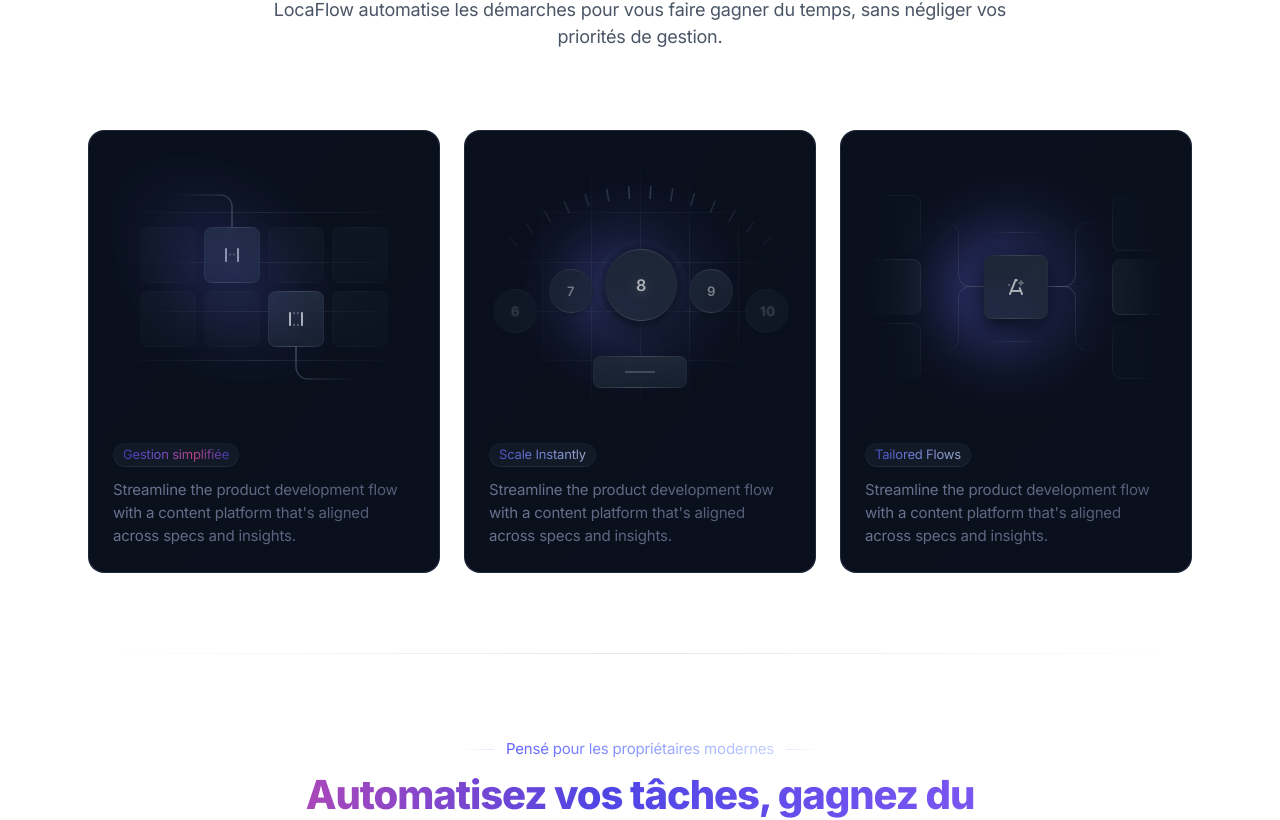
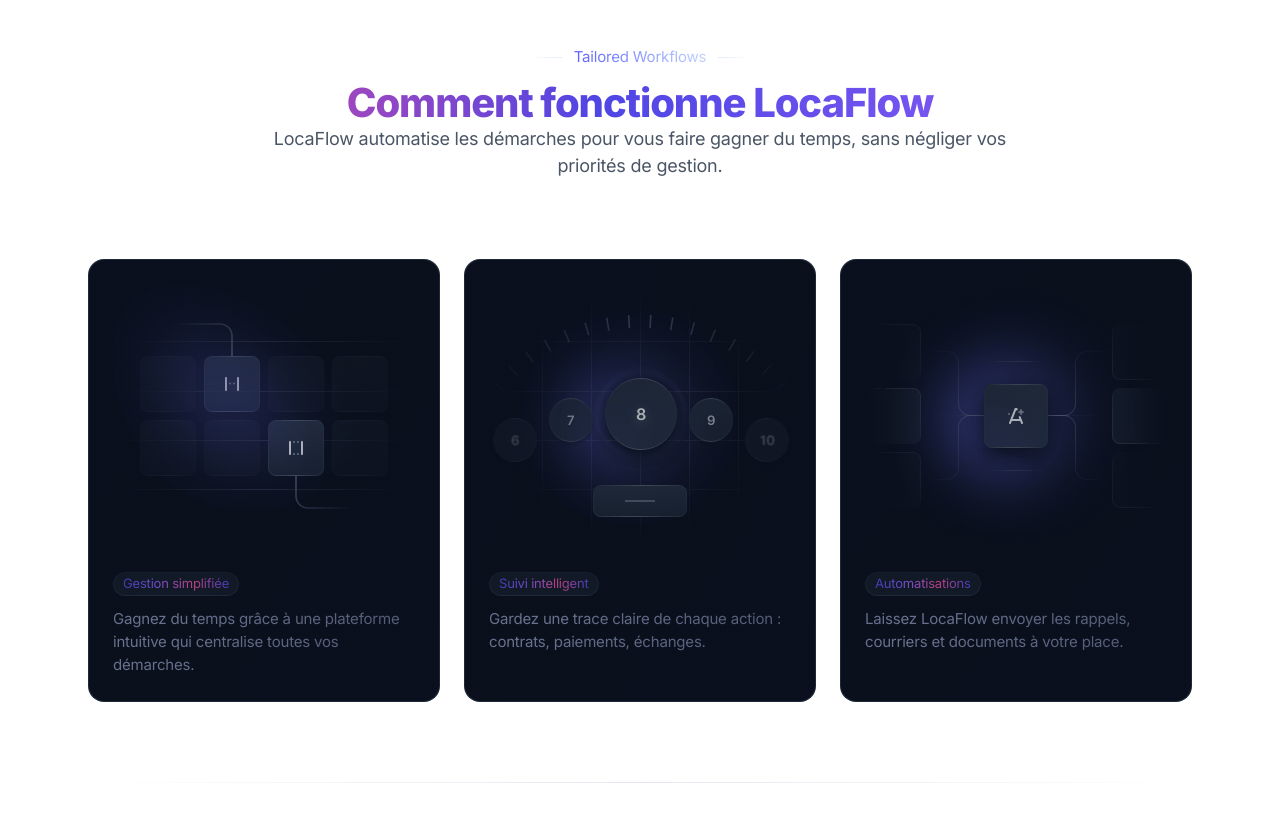
Before and after one commit to mikaelpackowski/locaflow, a Next.js app: page / in a window 1280 px wide. Shown: the part 618-1438 px from the top of the page. Built offline with nearby package versions, Linux system fonts and the light colour scheme.

Commit message:
Update workflows.tsx

```diff
--- a/components/workflows.tsx
+++ b/components/workflows.tsx
@@ -6,13 +6,13 @@
 
 export default function Workflows() {
   return (
-    <section>
+    <section className="relative pt-20 md:pt-32 border-t border-gray-200">
       <div className="mx-auto max-w-6xl px-4 sm:px-6">
         <div className="pb-12 md:pb-20">
           {/* Section header */}
           <div className="mx-auto max-w-3xl pb-12 text-center md:pb-20">
-            <div className="inline-flex items-center gap-3 pb-3 before:h-px before:w-8 before:bg-linear-to-r before:from-transparent before:to-indigo-200/50 after:h-px after:w-8 after:bg-linear-to-l after:from-transparent after:to-indigo-200/50">
-              <span className="inline-flex bg-linear-to-r from-indigo-500 to-indigo-200 bg-clip-text text-transparent">
+            <div className="inline-flex items-center gap-3 pb-3 before:h-px before:w-8 before:bg-gradient-to-r before:from-transparent before:to-indigo-200/50 after:h-px after:w-8 after:bg-gradient-to-l after:from-transparent after:to-indigo-200/50">
+              <span className="inline-flex bg-gradient-to-r from-indigo-500 to-indigo-200 bg-clip-text text-transparent">
                 Tailored Workflows
               </span>
             </div>
@@ -23,25 +23,56 @@
               LocaFlow automatise les démarches pour vous faire gagner du temps, sans négliger vos priorités de gestion.
             </p>
           </div>
+
           {/* Spotlight items */}
           <Spotlight className="group mx-auto grid max-w-sm items-start gap-6 lg:max-w-none lg:grid-cols-3">
             {/* Card 1 */}
+            <WorkflowCard
+              image={WorflowImg01}
+              title="Gestion simplifiée"
+              text="Gagnez du temps grâce à une plateforme intuitive qui centralise toutes vos démarches."
+            />
+            {/* Card 2 */}
+            <WorkflowCard
+              image={WorflowImg02}
+              title="Suivi intelligent"
+              text="Gardez une trace claire de chaque action : contrats, paiements, échanges."
+            />
+            {/* Card 3 */}
+            <WorkflowCard
+              image={WorflowImg03}
+              title="Automatisations"
+              text="Laissez LocaFlow envoyer les rappels, courriers et documents à votre place."
+            />
+          </Spotlight>
+        </div>
+      </div>
+    </section>
+  );
+}
+
+// ✅ Petite fonction pour éviter de répéter 3 fois les mêmes blocs
+function WorkflowCard({
+  image,
+  title,
+  text,
+}: {
+  image: any;
+  title: string;
+  text: string;
+}) {
+  return (
     <a
       className="group/card relative h-full overflow-hidden rounded-2xl bg-gray-800 p-px before:pointer-events-none before:absolute before:-left-40 before:-top-40 before:z-10 before:h-80 before:w-80 before:translate-x-[var(--mouse-x)] before:translate-y-[var(--mouse-y)] before:rounded-full before:bg-indigo-500/80 before:opacity-0 before:blur-3xl before:transition-opacity before:duration-500 after:pointer-events-none after:absolute after:-left-48 after:-top-48 after:z-30 after:h-64 after:w-64 after:translate-x-[var(--mouse-x)] after:translate-y-[var(--mouse-y)] after:rounded-full after:bg-indigo-500 after:opacity-0 after:blur-3xl after:transition-opacity after:duration-500 hover:after:opacity-20 group-hover:before:opacity-100"
       href="#0"
     >
-              <div className="relative z-20 h-full overflow-hidden rounded-[inherit] bg-gray-950 after:absolute after:inset-0 after:bg-linear-to-br after:from-gray-900/50 after:via-gray-800/25 after:to-gray-900/50">
+      <div className="relative z-20 h-full overflow-hidden rounded-[inherit] bg-gray-950 after:absolute after:inset-0 after:bg-gradient-to-br after:from-gray-900/50 after:via-gray-800/25 after:to-gray-900/50">
         {/* Arrow */}
         <div
           className="absolute right-6 top-6 flex h-8 w-8 items-center justify-center rounded-full border border-gray-700/50 bg-gray-800/65 text-gray-200 opacity-0 transition-opacity group-hover/card:opacity-100"
           aria-hidden="true"
         >
-                  <svg
-                    xmlns="http://www.w3.org/2000/svg"
-                    width={9}
-                    height={8}
-                    fill="none"
-                  >
+          <svg xmlns="http://www.w3.org/2000/svg" width={9} height={8} fill="none">
             <path
               fill="#F4F4F5"
               d="m4.92 8-.787-.763 2.733-2.68H0V3.443h6.866L4.133.767 4.92 0 9 4 4.92 8Z"
@@ -49,126 +80,19 @@
           </svg>
         </div>
         {/* Image */}
-                <Image
-                  className="inline-flex"
-                  src={WorflowImg01}
-                  width={350}
-                  height={288}
-                  alt="Workflow 01"
-                />
+        <Image className="inline-flex" src={image} width={350} height={288} alt={title} />
         {/* Content */}
         <div className="p-6">
           <div className="mb-3">
             <span className="btn-sm relative rounded-full bg-gray-800/40 px-2.5 py-0.5 text-xs font-normal before:pointer-events-none before:absolute before:inset-0 before:rounded-[inherit] before:border before:border-transparent before:[background:linear-gradient(to_bottom,--theme(--color-gray-700/.15),--theme(--color-gray-700/.5))_border-box] before:[mask-composite:exclude_!important] before:[mask:linear-gradient(white_0_0)_padding-box,_linear-gradient(white_0_0)] hover:bg-gray-800/60">
               <span className="animate-[gradient_8s_linear_infinite] bg-[linear-gradient(to_right,#4f46e5,#8b5cf6,#ec4899,#4f46e5)] bg-clip-text text-transparent">
-  Gestion simplifiée
+                {title}
               </span>
             </span>
           </div>
-                  <p className="text-indigo-200/65">
-                    Streamline the product development flow with a content
-                    platform that's aligned across specs and insights.
-                  </p>
+          <p className="text-indigo-200/65">{text}</p>
         </div>
       </div>
     </a>
-            {/* Card 2 */}
-            <a
-              className="group/card relative h-full overflow-hidden rounded-2xl bg-gray-800 p-px before:pointer-events-none before:absolute before:-left-40 before:-top-40 before:z-10 before:h-80 before:w-80 before:translate-x-[var(--mouse-x)] before:translate-y-[var(--mouse-y)] before:rounded-full before:bg-indigo-500/80 before:opacity-0 before:blur-3xl before:transition-opacity before:duration-500 after:pointer-events-none after:absolute after:-left-48 after:-top-48 after:z-30 after:h-64 after:w-64 after:translate-x-[var(--mouse-x)] after:translate-y-[var(--mouse-y)] after:rounded-full after:bg-indigo-500 after:opacity-0 after:blur-3xl after:transition-opacity after:duration-500 hover:after:opacity-20 group-hover:before:opacity-100"
-              href="#0"
-            >
-              <div className="relative z-20 h-full overflow-hidden rounded-[inherit] bg-gray-950 after:absolute after:inset-0 after:bg-linear-to-br after:from-gray-900/50 after:via-gray-800/25 after:to-gray-900/50">
-                {/* Arrow */}
-                <div
-                  className="absolute right-6 top-6 flex h-8 w-8 items-center justify-center rounded-full border border-gray-700/50 bg-gray-800/65 text-gray-200 opacity-0 transition-opacity group-hover/card:opacity-100"
-                  aria-hidden="true"
-                >
-                  <svg
-                    xmlns="http://www.w3.org/2000/svg"
-                    width={9}
-                    height={8}
-                    fill="none"
-                  >
-                    <path
-                      fill="#F4F4F5"
-                      d="m4.92 8-.787-.763 2.733-2.68H0V3.443h6.866L4.133.767 4.92 0 9 4 4.92 8Z"
-                    />
-                  </svg>
-                </div>
-                {/* Image */}
-                <Image
-                  className="inline-flex"
-                  src={WorflowImg02}
-                  width={350}
-                  height={288}
-                  alt="Workflow 02"
-                />
-                {/* Content */}
-                <div className="p-6">
-                  <div className="mb-3">
-                    <span className="btn-sm relative rounded-full bg-gray-800/40 px-2.5 py-0.5 text-xs font-normal before:pointer-events-none before:absolute before:inset-0 before:rounded-[inherit] before:border before:border-transparent before:[background:linear-gradient(to_bottom,--theme(--color-gray-700/.15),--theme(--color-gray-700/.5))_border-box] before:[mask-composite:exclude_!important] before:[mask:linear-gradient(white_0_0)_padding-box,_linear-gradient(white_0_0)] hover:bg-gray-800/60">
-                      <span className="bg-linear-to-r from-indigo-500 to-indigo-200 bg-clip-text text-transparent">
-                        Scale Instantly
-                      </span>
-                    </span>
-                  </div>
-                  <p className="text-indigo-200/65">
-                    Streamline the product development flow with a content
-                    platform that's aligned across specs and insights.
-                  </p>
-                </div>
-              </div>
-            </a>
-            {/* Card 3 */}
-            <a
-              className="group/card relative h-full overflow-hidden rounded-2xl bg-gray-800 p-px before:pointer-events-none before:absolute before:-left-40 before:-top-40 before:z-10 before:h-80 before:w-80 before:translate-x-[var(--mouse-x)] before:translate-y-[var(--mouse-y)] before:rounded-full before:bg-indigo-500/80 before:opacity-0 before:blur-3xl before:transition-opacity before:duration-500 after:pointer-events-none after:absolute after:-left-48 after:-top-48 after:z-30 after:h-64 after:w-64 after:translate-x-[var(--mouse-x)] after:translate-y-[var(--mouse-y)] after:rounded-full after:bg-indigo-500 after:opacity-0 after:blur-3xl after:transition-opacity after:duration-500 hover:after:opacity-20 group-hover:before:opacity-100"
-              href="#0"
-            >
-              <div className="relative z-20 h-full overflow-hidden rounded-[inherit] bg-gray-950 after:absolute after:inset-0 after:bg-linear-to-br after:from-gray-900/50 after:via-gray-800/25 after:to-gray-900/50">
-                {/* Arrow */}
-                <div
-                  className="absolute right-6 top-6 flex h-8 w-8 items-center justify-center rounded-full border border-gray-700/50 bg-gray-800/65 text-gray-200 opacity-0 transition-opacity group-hover/card:opacity-100"
-                  aria-hidden="true"
-                >
-                  <svg
-                    xmlns="http://www.w3.org/2000/svg"
-                    width={9}
-                    height={8}
-                    fill="none"
-                  >
-                    <path
-                      fill="#F4F4F5"
-                      d="m4.92 8-.787-.763 2.733-2.68H0V3.443h6.866L4.133.767 4.92 0 9 4 4.92 8Z"
-                    />
-                  </svg>
-                </div>
-                {/* Image */}
-                <Image
-                  className="inline-flex"
-                  src={WorflowImg03}
-                  width={350}
-                  height={288}
-                  alt="Workflow 03"
-                />
-                {/* Content */}
-                <div className="p-6">
-                  <div className="mb-3">
-                    <span className="btn-sm relative rounded-full bg-gray-800/40 px-2.5 py-0.5 text-xs font-normal before:pointer-events-none before:absolute before:inset-0 before:rounded-[inherit] before:border before:border-transparent before:[background:linear-gradient(to_bottom,--theme(--color-gray-700/.15),--theme(--color-gray-700/.5))_border-box] before:[mask-composite:exclude_!important] before:[mask:linear-gradient(white_0_0)_padding-box,_linear-gradient(white_0_0)] hover:bg-gray-800/60">
-                      <span className="bg-linear-to-r from-indigo-500 to-indigo-200 bg-clip-text text-transparent">
-                        Tailored Flows
-                      </span>
-                    </span>
-                  </div>
-                  <p className="text-indigo-200/65">
-                    Streamline the product development flow with a content
-                    platform that's aligned across specs and insights.
-                  </p>
-                </div>
-              </div>
-            </a>
-          </Spotlight>
-        </div>
-      </div>
-    </section>
   );
 }
```
Lines whose indentation alone changed are shown as unchanged.
